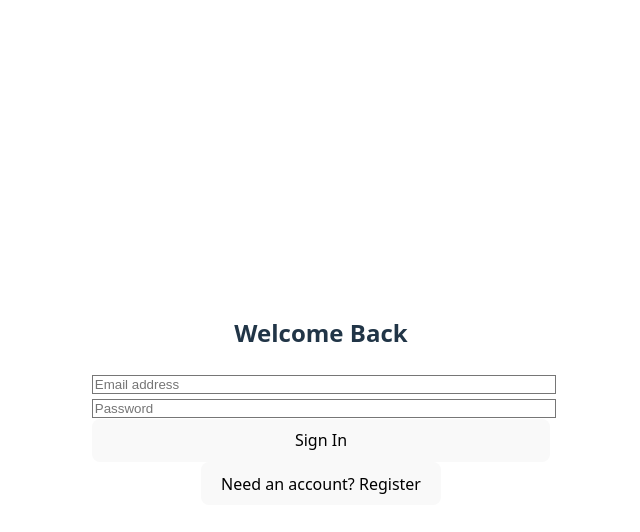
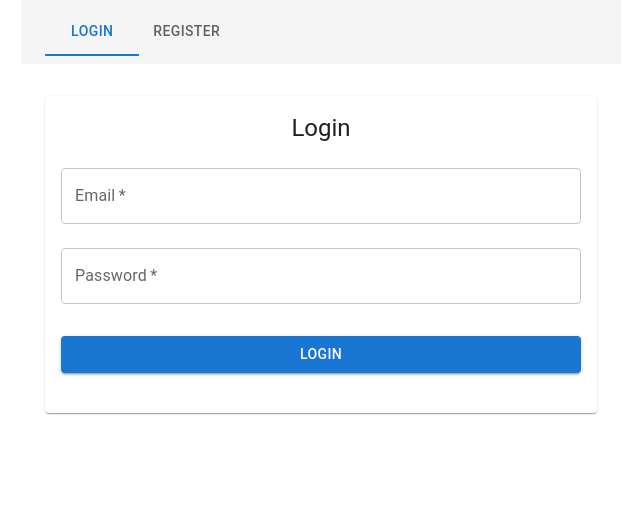
Before and after one commit to mikeKots/LaravelReactContactBook, a React (Vite) app in the folder react-frontend/: page /login in a window 1280 px wide. Shown: the top 532 px of the page, without its empty margins (319-959 px from the left). Built offline with nearby package versions, Linux system fonts and the light colour scheme; no server answers.

Commit message:
First variant of login page.

```diff
--- a/react-frontend/src/LoginRegister.jsx
+++ b/react-frontend/src/LoginRegister.jsx
@@ -1,10 +1,24 @@
 import {useEffect, useState} from 'react';
 import axios from 'axios';
 import { useNavigate } from 'react-router-dom';
-import api from "./api.js";
+import {
+    AppBar,
+    Box,
+    Button,
+    Card,
+    CardContent,
+    Container,
+    Link,
+    Tab,
+    Tabs,
+    TextField,
+    Toolbar,
+    Typography
+} from '@mui/material';
 
 export default function LoginRegister() {
     const [isLogin, setIsLogin] = useState(true);
+    const [tabValue, setTabValue] = useState(0);
     const [form, setForm] = useState({
         name: '',
         email: '',
@@ -14,6 +28,9 @@ export default function LoginRegister() {
     const [message, setMessage] = useState('');
     const navigate = useNavigate();
     const apiUrl = import.meta.env.VITE_API_URL;
+    const handleTabChange = (event, newValue) => {
+        setTabValue(newValue);
+    };
 
     // Redirect to contact page if user already log in
     useEffect(() => {
@@ -60,89 +77,97 @@ export default function LoginRegister() {
     };
 
     return (
-        <div className="min-h-screen flex items-center justify-center bg-gradient-to-br from-indigo-100 via-sky-100 to-blue-200 px-4">
-            <div className="w-full max-w-md bg-white/80 backdrop-blur-lg rounded-2xl shadow-xl p-8">
-                <h2 className="text-3xl font-bold text-center text-gray-900 mb-8 drop-shadow-sm">
-                    {isLogin ? 'Welcome Back' : 'Create Account'}
-                </h2>
+        <Box sx={{
+            flexGrow: 1,
+        }}>
+            <AppBar position="static" color="default" elevation={0}>
+                <Toolbar>
+                    <Tabs
+                        value={tabValue}
+                        onChange={handleTabChange}
+                        indicatorColor="primary"
+                        textColor="primary"
+                        variant="fullWidth"
+                        centered
+                    >
+                        <Tab label="Login" />
+                        <Tab label="Register" />
+                    </Tabs>
+                </Toolbar>
+            </AppBar>
 
-                {message && (
-                    <div
-                        className={`mb-4 text-center text-sm ${
-                            message.startsWith('✅') ? 'text-green-600' : 'text-red-600'
-                        }`}
-                    >
-                        {message}
-                    </div>
+            <Container maxWidth="sm" sx={{ mt: 4 }}>
+                <Card>
+                    <CardContent>
+                        <Typography fullWidth variant="h5" gutterBottom align="center">
+                            {tabValue === 0 ? 'Login' : 'Register'}
+                        </Typography>
+
+                        <Box component="form" onSubmit={handleSubmit}>
+                            {tabValue !== 0 && (
+                                <TextField
+                                    fullWidth
+                                    label="Full Name"
+                                    name="name"
+                                    variant="outlined"
+                                    placeholder="Jonh Doe"
+                                    margin="normal"
+                                    value={form.name}
+                                    onChange={handleChange}
+                                    required={tabValue !== 0}
+                                />
                             )}
 
-                <form onSubmit={handleSubmit} className="space-y-4">
-                    {!isLogin && (
-                        <input
-                            type="text"
-                            name="name"
-                            placeholder="Full Name"
-                            value={form.name}
-                            onChange={handleChange}
-                            required
-                            className="w-full px-4 py-3 border border-gray-300 rounded-lg bg-white/70 placeholder-gray-500 focus:ring-2 focus:ring-indigo-400 focus:outline-none"
-                        />
-                    )}
-                    <input
-                        type="email"
+                            <TextField
+                                fullWidth
+                                label="Email"
                                 name="email"
-                        placeholder="Email address"
+                                variant="outlined"
+                                placeholder="example@example.com"
+                                margin="normal"
                                 value={form.email}
                                 onChange={handleChange}
                                 required
-                        className="w-full px-4 py-3 border border-gray-300 rounded-lg bg-white/70 placeholder-gray-500 focus:ring-2 focus:ring-indigo-400 focus:outline-none"
                             />
-                    <input
+
+                            <TextField
+                                fullWidth
+                                label="Password"
                                 type="password"
                                 name="password"
-                        placeholder="Password"
+                                variant="outlined"
+                                margin="normal"
                                 value={form.password}
                                 onChange={handleChange}
                                 required
-                        className="w-full px-4 py-3 border border-gray-300 rounded-lg bg-white/70 placeholder-gray-500 focus:ring-2 focus:ring-indigo-400 focus:outline-none"
                             />
-                    {!isLogin && (
-                        <input
+
+                            {tabValue !== 0 && (
+                                <TextField
+                                    fullWidth
+                                    label="Password confirmation"
+                                    name="password_confirmation"
                                     type="password"
-                            name="password_confirmation"
-                            placeholder="Confirm Password"
+                                    variant="outlined"
+                                    margin="normal"
                                     value={form.password_confirmation}
                                     onChange={handleChange}
-                            required
-                            className="w-full px-4 py-3 border border-gray-300 rounded-lg bg-white/70 placeholder-gray-500 focus:ring-2 focus:ring-indigo-400 focus:outline-none"
+                                    required={tabValue !== 0}
                                 />
                             )}
-                    <button
+
+                            <Button
+                                fullWidth
                                 type="submit"
-                        className="w-full py-3 bg-indigo-600 text-white rounded-lg shadow hover:bg-indigo-700 transition duration-300 font-semibold"
+                                variant="contained"
+                                sx={{ mt: 3, mb: 2 }}
                             >
-                        {isLogin ? 'Sign In' : 'Sign Up'}
-                    </button>
-                </form>
-
-                <div className="mt-6 text-center">
-                    <button
-                        onClick={() => {
-                            setIsLogin(!isLogin);
-                            setMessage('');
-                            setForm({
-                                name: '',
-                                email: '',
-                                password: '',
-                                password_confirmation: ''
-                            });
-                        }}
-                        className="text-sm text-indigo-600 hover:underline transition"
-                    >
-                        {isLogin ? 'Need an account? Register' : 'Already have an account? Login'}
-                    </button>
-                </div>
-            </div>
-        </div>
+                                {tabValue === 0 ? 'Login' : 'Register'}
+                            </Button>
+                        </Box>
+                    </CardContent>
+                </Card>
+            </Container>
+        </Box>
     );
 }
```
Also changed, not shown: react-frontend/package.json (+6 -1 lines), 1 other file (tests, documents, lock files or other folders). Lines whose indentation alone changed are shown as unchanged.
